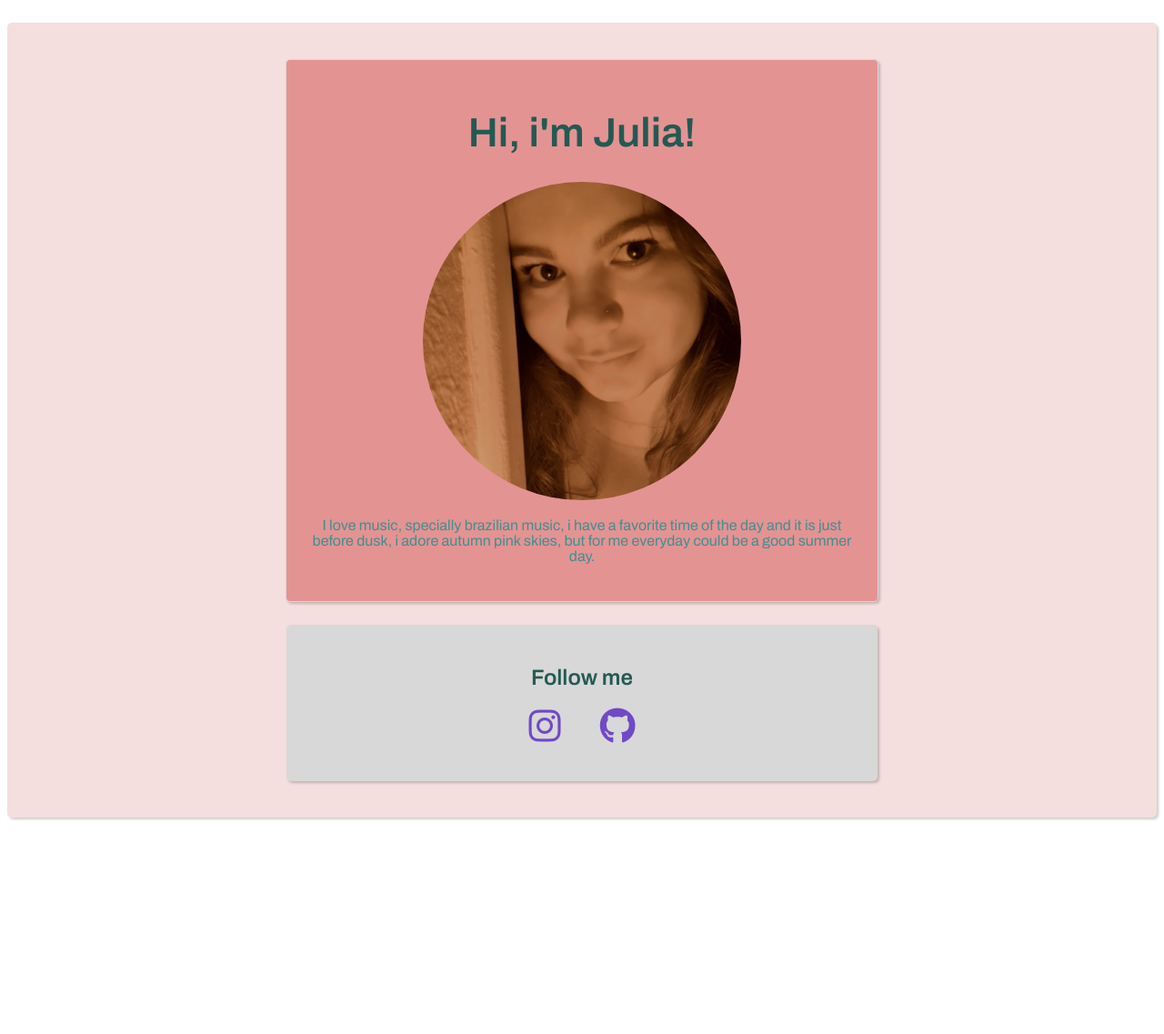
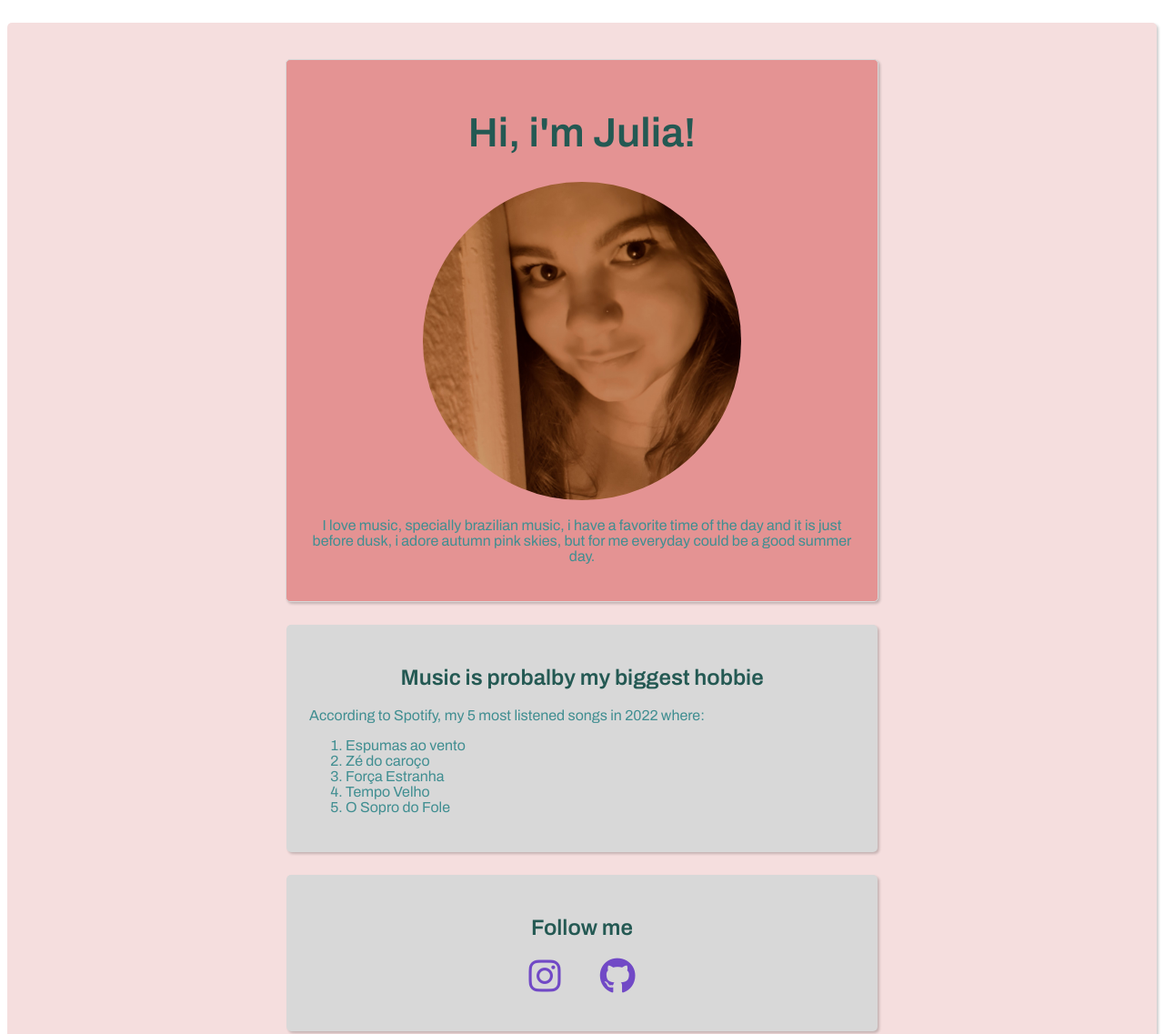
Before and after one commit to JuliaArtigas/profile, a plain HTML site: page index.html in a window 1280 px wide. Shown: the top 1137 px of the page at 91% size. Before the commit the page ends 924 px from the top, so only its background shows below. Drawn offline with Linux system fonts and the light colour scheme.

Commit message:
profile page + fav songs 2022

```diff
--- a/index.html
+++ b/index.html
@@ -20,6 +20,29 @@
        </p>
       </div>
       <div class="card">
+        <h2>Music is probalby my biggest hobbie</h2>
+        <p class="text-left">
+          According to Spotify, my 5 most listened songs in 2022 where:
+        </p>
+        <ol class="text-left">
+          <li>
+            <a class="text-left" href="https://open.spotify.com/track/6wKJ25xb5cZvkVZ7H1oFqi?si=40eec217207e4b4e" target="blank">Espumas ao vento</a>
+          </li>
+          <li>
+            <a class="text-left"  href="https://open.spotify.com/track/1x8uLFuwVbLxcvVerQtuWq?si=3c65e8f80f41420e" target="blank">Zé do caroço</a>
+          </li>
+          <li>
+            <a class="text-left" href="https://open.spotify.com/track/6sKopGG4r21ObTE8V6pD6x?si=ede17890075244c3" target="blank">Força Estranha</a>
+          </li>
+          <li>
+            <a class="text-left" href="https://open.spotify.com/track/0Roj7QJeVqNO5ArpKGw5fR?si=9e852dbf2b67483d" target="blank">Tempo Velho</a>
+          </li>
+          <li>
+            <a class="text-left" href="https://open.spotify.com/track/3u2zL0NVgyrGn0dJI5n5zM?si=c0bbcd7e8e5749c6" target="blank">O Sopro do Fole</a>
+          </li>
+        </ol>
+      </div>
+      <div class="card">
         <h2>Follow me</h2>
         <ul class="list-inline">
           <li>
--- a/style.css
+++ b/style.css
@@ -89,3 +89,7 @@ a:hover{
     font-weight: bold;
   }
 }
+.text-left {
+  color: #408E91;
+  text-align: left;
+}
```
Also changed, not shown: images/Eu.jpg (deleted).
